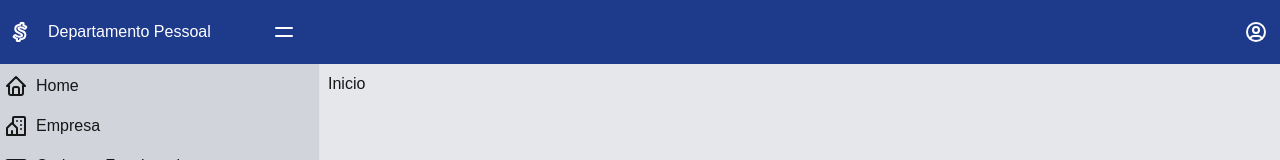
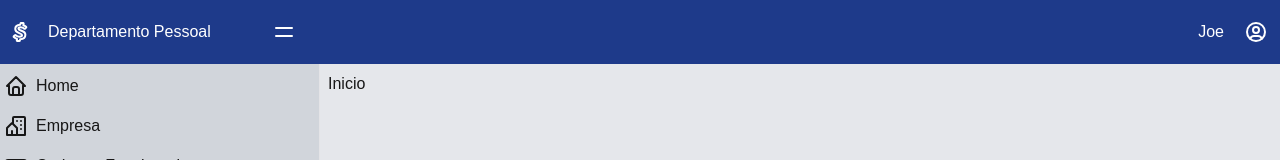
Before and after one commit to jonatasbmf/folha-pagamento, a Next.js app: page / in a window 1280 px wide. Shown: the top 160 px of the page. Built offline with nearby package versions, Linux system fonts and the light colour scheme; sample sign-in values are in the browser's storage.

Commit message:
Retirando context que apresentou problema

```diff
--- a/src/components/Layout/cabecalho/cabecalho.tsx
+++ b/src/components/Layout/cabecalho/cabecalho.tsx
@@ -1,9 +1,7 @@
 import BotaoMenu from "@/components/botaoMenu/botaoMenu";
-import { useUsuarioContext } from "@/context/UsuarioContext";
 import { IconBrandCashapp, IconUserCircle } from "@tabler/icons-react";
 
 export default function Cabecalho() {
-    const { nome, email } = useUsuarioContext();
 
     return (
         <div className="flex justify-between items-center min-h-16 bg-blue-900 text-white">
@@ -17,7 +15,7 @@ export default function Cabecalho() {
                 </div>
             </div>
             <div className="flex items-center gap-5 px-3">
-                <div>{nome}</div>
+                <div>Joe</div>
                 <div>
                     <IconUserCircle />
                 </div>
--- a/src/context/usuarioContext.tsx
+++ /dev/null
@@ -1,28 +0,0 @@
-"use client"
-import { createContext, FC, useContext, useState } from "react";
-
-interface UsuarioContextProps {
-    nome?: string;
-    email?: string;
-    setNome?: () => {};
-    setEmail?: () => {};
-}
-
-const UsuarioContext = createContext<UsuarioContextProps>({});
-
-export const UsuarioProvider: FC<{ children: React.ReactNode }> = ({ children }) => {
-    const [nome, setNome] = useState();
-    const [email, setEmail] = useState();
-
-    return (
-        <UsuarioContext.Provider value={{ nome, email }}>
-            {children}
-        </UsuarioContext.Provider>
-    );
-};
-
-export const useUsuarioContext = () => {
-    const context = useContext(UsuarioContext);
-    if (!context) throw "Contexto não criado!";
-    return context;
-}
```
